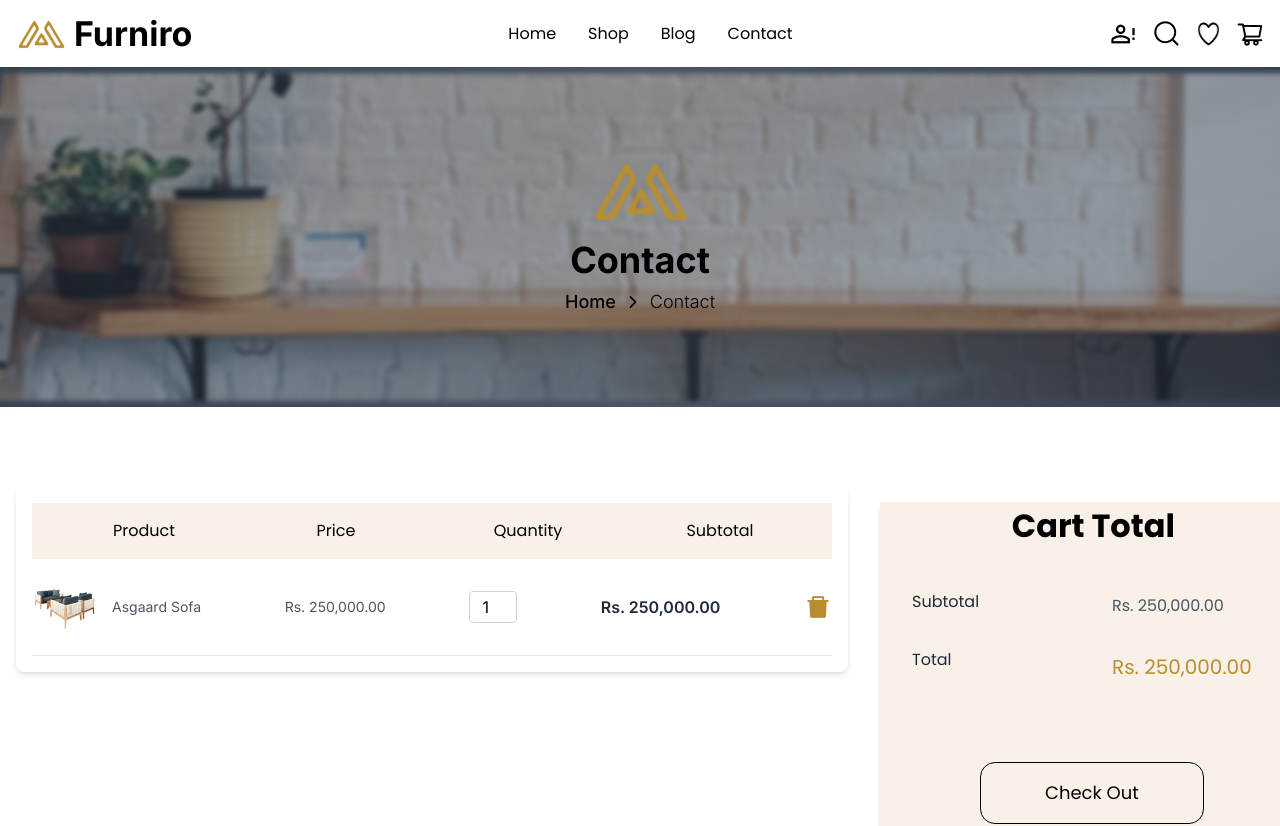
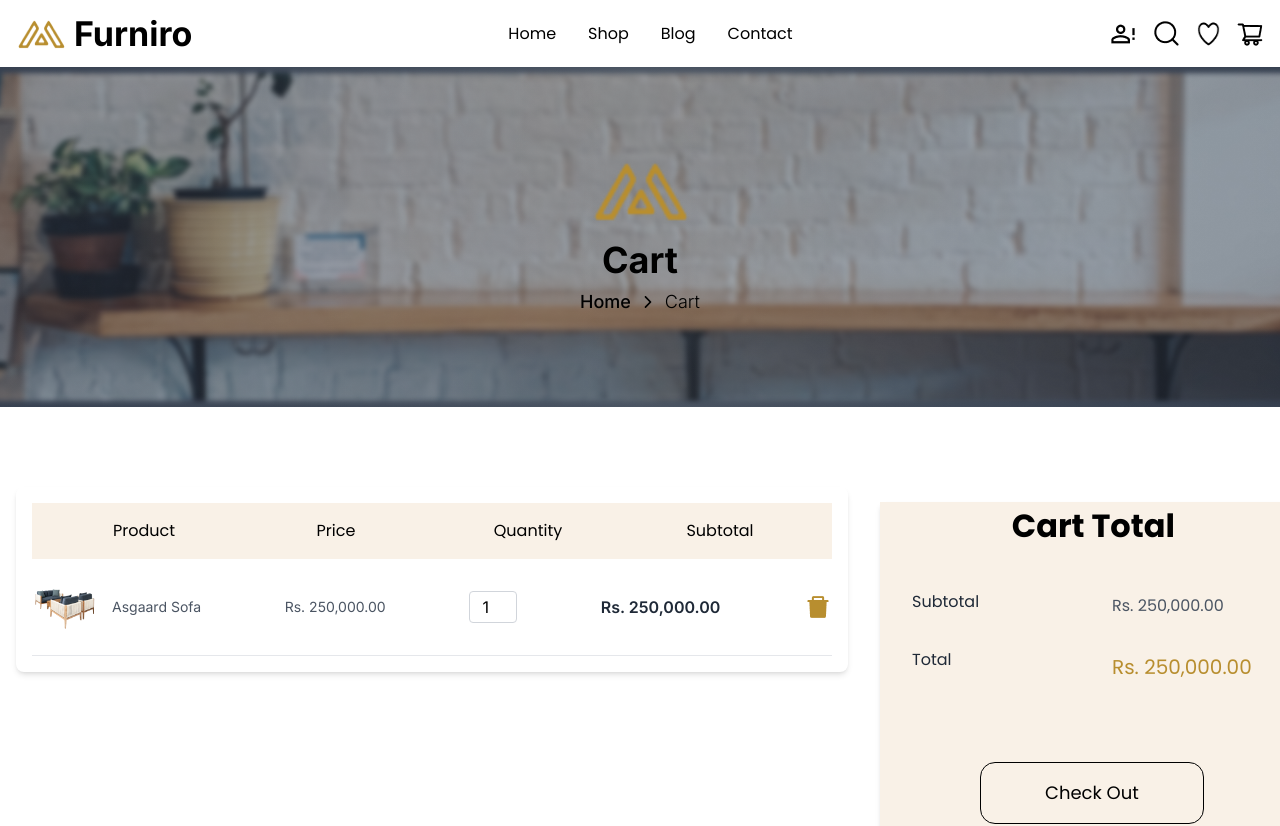
Before and after one commit to UzairGhori/Hackathon-2, a Next.js app: page /Cart in a window 1280 px wide. Shown: the top 826 px of the page. Built offline with nearby package versions, Linux system fonts and the light colour scheme.

Commit message:
first commit

```diff
--- a/src/app/Cart/page.tsx
+++ b/src/app/Cart/page.tsx
@@ -23,11 +23,11 @@ const Cart = () => {
             height={100}
             className="mx-auto mb-4"
           />
-          <h3 className="font-bold text-4xl text-black">Contact</h3>
+          <h3 className="font-bold text-4xl text-black">Cart</h3>
           <h5 className="flex items-center justify-center mt-2 text-lg">
             <span className="font-medium text-black">Home</span>
             <IoIosArrowForward className="mx-2 text-black" />
-            <span className="text-black font-light">Contact</span>
+            <span className="text-black font-light">Cart</span>
           </h5>
         </div>
       </div>
```
